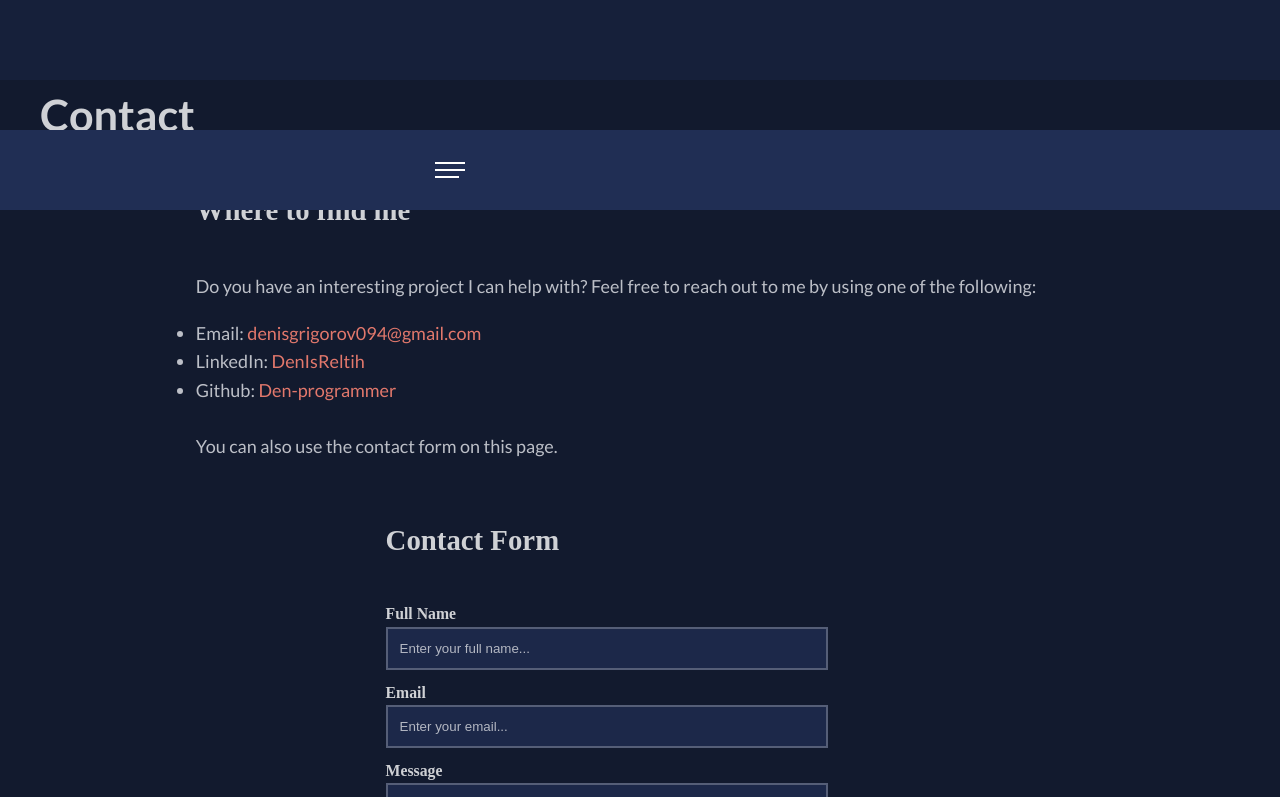
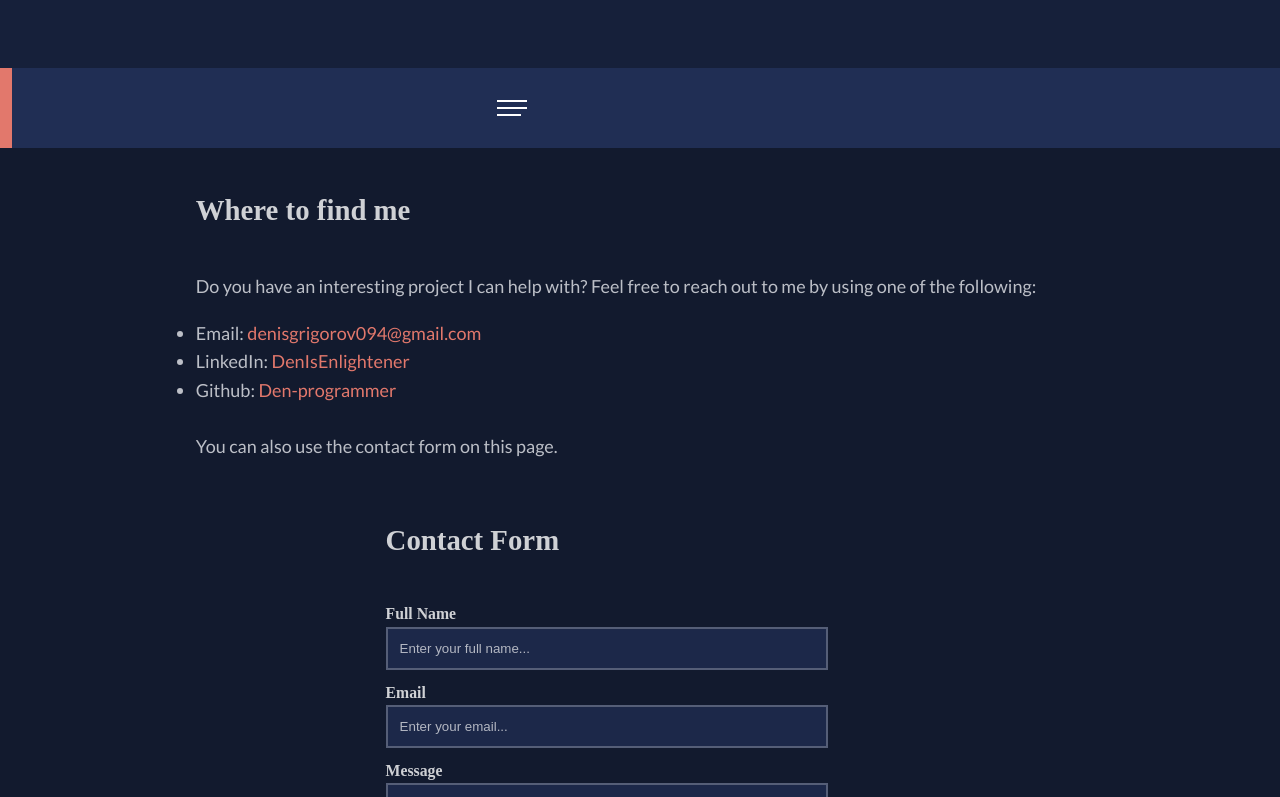
Before and after one commit to Den-programmer/Portfolio, a React (Create React App) app: page /Contact in a window 1280 px wide. Shown: the top 797 px of the page. Built offline with nearby package versions, Linux system fonts and the light colour scheme.

Commit message:
Updated information about portfolio

```diff
--- a/src/components/MainContent/Contact/contact.jsx
+++ b/src/components/MainContent/Contact/contact.jsx
@@ -1,9 +1,11 @@
-import React from 'react'
+import React, { useState } from 'react'
 import classes from './contact.module.scss'
 import s from '../../common/LinkBtn/linkBtn.module.scss'
 import { NavLink } from 'react-router-dom'
 
 const Contact = (props) => {
+    const [isErrorMessage , setErrorMessageStatus] = useState(false)
+    const [errorMessage] = useState('The contact form isn\'t working for now. Because I need to do some backend for it')
     return (
         <div className={classes.contactContainer}>
             <h2 className={classes.inf__title}>Contact</h2>
@@ -16,8 +18,8 @@ const Contact = (props) => {
                     </p>
                     <ul className={classes.list}>
                         <li className={classes.listItem}>Email: <span className={classes.listItemMarked}>denisgrigorov094@gmail.com</span></li>
-                        <li className={classes.listItem}>LinkedIn: <span className={classes.listItemMarked}>DenIsReltih</span></li>
-                        <li className={classes.listItem}>Github: <span className={classes.listItemMarked}>Den-programmer</span></li>
+                        <li className={classes.listItem}>LinkedIn: <span className={classes.listItemMarked}><a className={classes.listItemMarkedLink} target="_blank" href="https://www.linkedin.com/in/denis-grigorov-047695293/">DenIsEnlightener</a></span></li>
+                        <li className={classes.listItem}>Github: <span className={classes.listItemMarked}><a className={classes.listItemMarkedLink} target="_blank" href="https://github.com/Den-programmer">Den-programmer</a></span></li>
                     </ul>
                     <p className={classes.listFoot}>
                         You can also use the contact form on this page.
@@ -37,7 +39,10 @@ const Contact = (props) => {
                         <p className={classes.textfield_title}>Message</p>
                         <textarea className={classes.textarea} placeholder="Enter your message..." type="text" />
                     </div>
-                    <NavLink to='/Home'
+                    {isErrorMessage && <div className={classes.errorMessage}>
+                        <p>{errorMessage}</p>
+                    </div>}
+                    <NavLink onClick={() => setErrorMessageStatus(true)} to="/Contact"
                         className={s.navPanel__btn}>
                         <span style={{ zIndex: '100' }}>Send message</span>
                     </NavLink>
--- a/src/components/MainContent/Contact/contact.module.scss
+++ b/src/components/MainContent/Contact/contact.module.scss
@@ -46,6 +46,11 @@ h4 {
     color: #E2786C;
 }
 
+.listItemMarkedLink {
+    color: #E2786C;
+    text-decoration: none;
+}
+
 .textfield-title {
     font-size: 0.875em;
     font-family: $Raleway;
@@ -90,6 +95,14 @@ h4 {
     }
 }
 
+.errorMessage {
+    padding: 20px 0px;
+    p {
+        color: red;
+        font-size: 14px;
+    }
+}
+
 
 @media only screen and (max-device-width: 1024px) {
     .contact {
--- a/src/components/MainContent/ProjectPage/projectPage.jsx
+++ b/src/components/MainContent/ProjectPage/projectPage.jsx
@@ -52,6 +52,7 @@ const ProjectPage = (props) => {
                     <div className={classes.online}>
                         <h4 className={classes.sidebar_title}>Online</h4>
                         <a href={project.online}>{project.online}</a>
+                        {project.id === 1 && <p style={{ color: '#B96866', fontWeight: 300, padding: '10px 0px' }}>For now it doesn't work, because I need a real hosting to place my backend. If you are interested in this project, you need to download it to your computer and load it on your localhost.</p>}
                     </div>
                 </div>
             </div>
--- a/src/components/Sidebar/sidebar.module.scss
+++ b/src/components/Sidebar/sidebar.module.scss
@@ -74,7 +74,7 @@
 @media screen and (max-device-width: 1000px) {
     .sidebarContainer {
         bottom: auto;
-        transform: rotate(-90deg) translate(670px, 670px);
+        transform: rotate(-90deg) translate(732px, 732px);
     }
 
     .initial {
```
Also changed, not shown: 1 other file (tests, documents, lock files or other folders).
